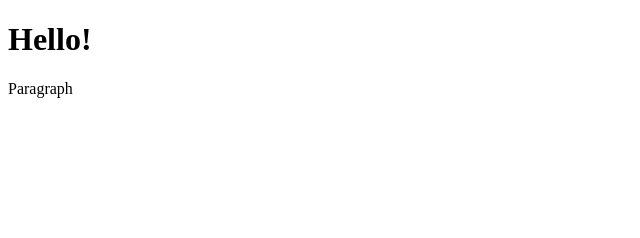
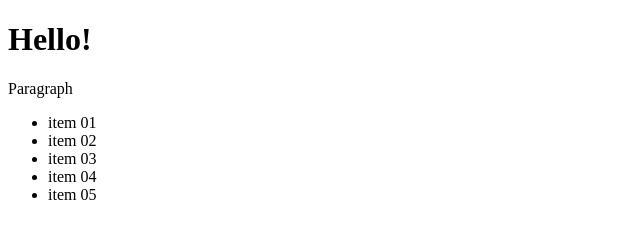
Before and after one commit to AndriyMorozov/git-1-demo, a plain HTML site: page index.html in a window 1280 px wide. Shown: the whole page, without its empty margins (0-640 px from the left). Drawn offline with Linux system fonts and the light colour scheme.

Commit message:
add ul and li's

```diff
--- a/index.html
+++ b/index.html
@@ -7,5 +7,12 @@
 <body>
     <h1>Hello!</h1>
     <p>Paragraph</p>
+    <ul>
+        <li>item 01</li>
+        <li>item 02</li>
+        <li>item 03</li>
+        <li>item 04</li>
+        <li>item 05</li>
+    </ul>
 </body>
 </html>
```
